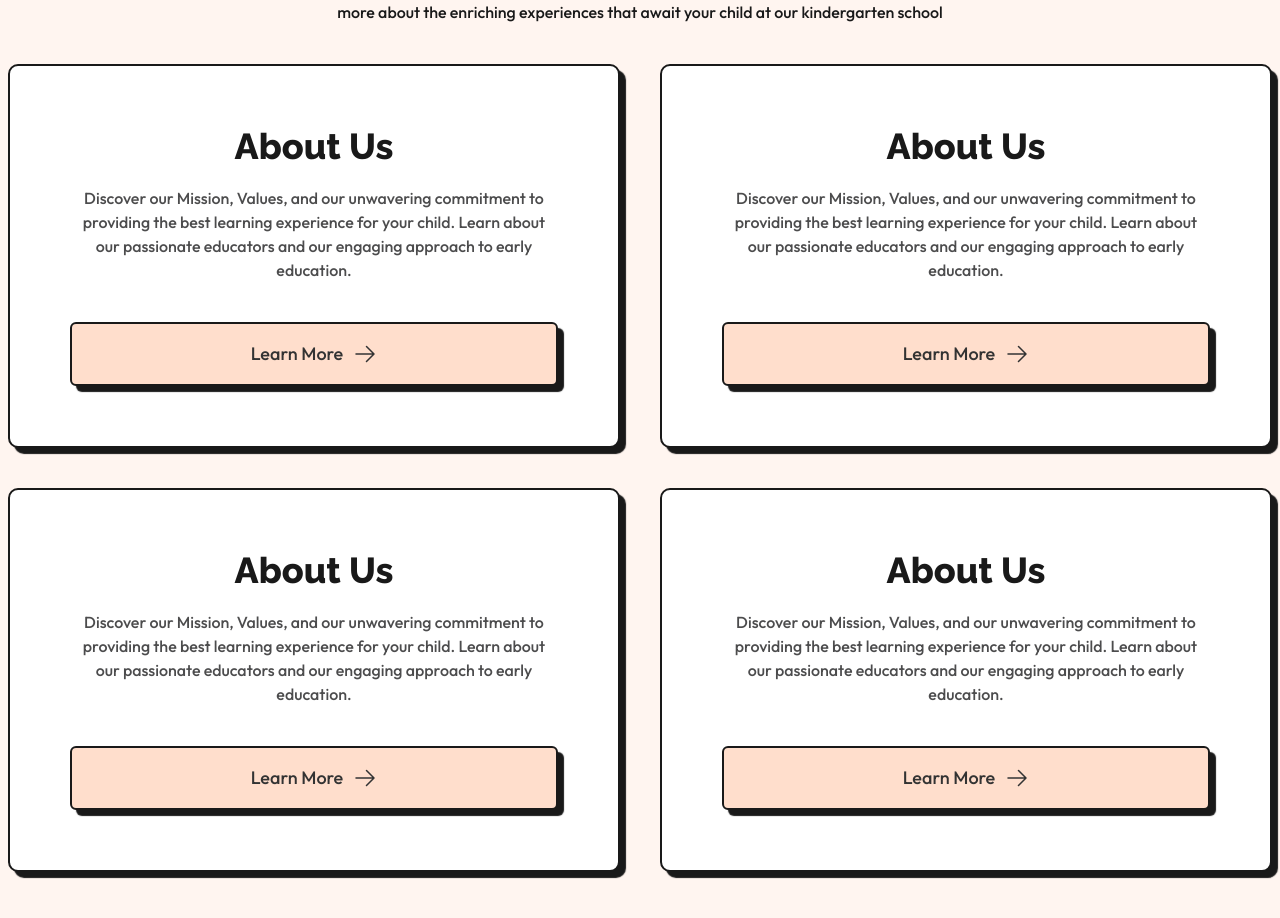
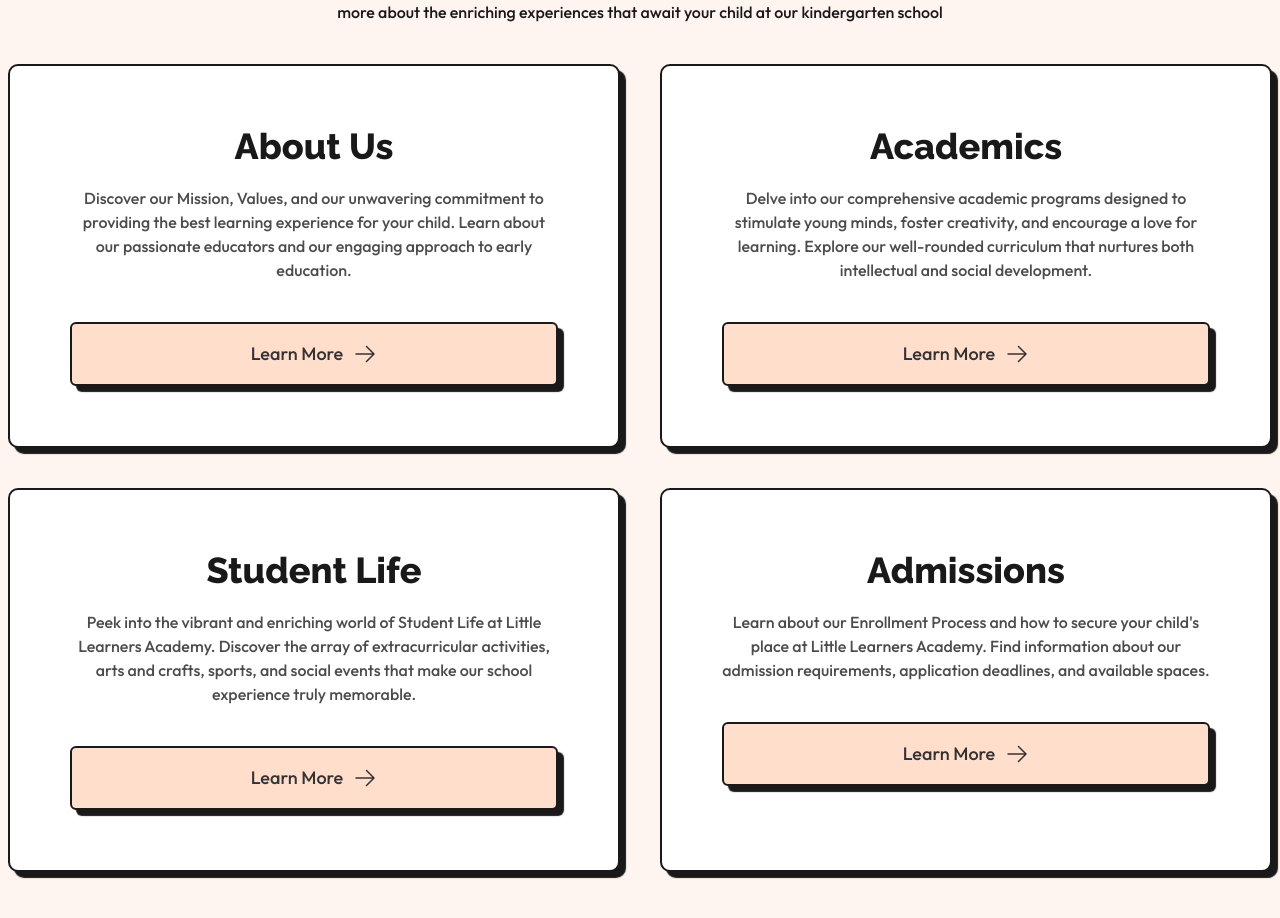
Before and after one commit to iabdwahab/little-learners, a Next.js app: page / in a window 1280 px wide. Shown: the part 3186-4104 px from the top of the page. Built offline with nearby package versions, Linux system fonts and the light colour scheme.

Commit message:
NavigatingSection: Adding dynamic data.

```diff
--- a/app/components/navigating_section/Index.tsx
+++ b/app/components/navigating_section/Index.tsx
@@ -1,5 +1,5 @@
+import { navigatingElements } from "@/app/data/navigatingSection";
 import SectionHeading from "../section_heading/Index";
-import PageCard from "./PageCard";
 
 function NavigatingSection() {
   return (
@@ -13,12 +13,7 @@ function NavigatingSection() {
         </SectionHeading.Description>
       </SectionHeading>
 
-      <div className="grid gap-10 lg:grid-cols-2">
-        <PageCard />
-        <PageCard />
-        <PageCard />
-        <PageCard />
-      </div>
+      <div className="grid gap-10 lg:grid-cols-2">{navigatingElements}</div>
     </section>
   );
 }
--- a/app/components/navigating_section/PageCard.tsx
+++ b/app/components/navigating_section/NavigatingCard.tsx
@@ -1,14 +1,12 @@
+import { NavigatingCardInterface } from "@/app/types/navigatingSection";
 import Link from "next/link";
 
-function PageCard() {
+function NavigatingCard({ title, description, url }: NavigatingCardInterface) {
   return (
     <div className="shadow-main rounded-[10px] border-2 bg-white p-10 text-center lg:p-[60px]">
-      <h4 className="font-raleway text-grey-10 mb-5 text-[28px] font-bold lg:text-4xl">About Us</h4>
-      <p className="text-grey-30 mb-[40px] font-medium">
-        Discover our Mission, Values, and our unwavering commitment to providing the best learning experience for your child. Learn about our passionate educators and our engaging approach to early
-        education.
-      </p>
-      <Link href="#" className="bg-orange-90 shadow-main flex items-center justify-center gap-2.5 rounded-md border-[2px] p-4 font-medium">
+      <h4 className="font-raleway text-grey-10 mb-5 text-[28px] font-bold lg:text-4xl">{title}</h4>
+      <p className="text-grey-30 mb-[40px] font-medium">{description}</p>
+      <Link href={url} className="bg-orange-90 shadow-main flex items-center justify-center gap-2.5 rounded-md border-[2px] p-4 font-medium">
         <span className="text-grey-20 lg:text-lg">Learn More</span>
         <svg xmlns="http://www.w3.org/2000/svg" viewBox="0 0 24 24" className="fill-grey-20 size-5 lg:size-6">
           <path
@@ -21,4 +19,4 @@ function PageCard() {
     </div>
   );
 }
-export default PageCard;
+export default NavigatingCard;
--- /dev/null
+++ b/app/data/navigatingSection.tsx
@@ -0,0 +1,35 @@
+import NavigatingCard from "../components/navigating_section/NavigatingCard";
+import { NavigatingCardInterface } from "../types/navigatingSection";
+
+const navigatingLinks: NavigatingCardInterface[] = [
+  {
+    id: 1,
+    title: "About Us",
+    description:
+      "Discover our Mission, Values, and our unwavering commitment to providing the best learning experience for your child. Learn about our passionate educators and our engaging approach to early education.",
+    url: "/about",
+  },
+  {
+    id: 2,
+    title: "Academics",
+    description:
+      "Delve into our comprehensive academic programs designed to stimulate young minds, foster creativity, and encourage a love for learning. Explore our well-rounded curriculum that nurtures both intellectual and social development.",
+    url: "/academics",
+  },
+  {
+    id: 3,
+    title: "Student Life",
+    description:
+      "Peek into the vibrant and enriching world of Student Life at Little Learners Academy. Discover the array of extracurricular activities, arts and crafts, sports, and social events that make our school experience truly memorable.",
+    url: "/student-life",
+  },
+  {
+    id: 4,
+    title: "Admissions",
+    description:
+      "Learn about our Enrollment Process and how to secure your child's place at Little Learners Academy. Find information about our admission requirements, application deadlines, and available spaces.",
+    url: "/admissions",
+  },
+];
+
+export const navigatingElements = navigatingLinks.map((link) => <NavigatingCard key={link.id} {...link} />);
--- /dev/null
+++ b/app/types/navigatingSection.ts
@@ -0,0 +1,6 @@
+export interface NavigatingCardInterface {
+  id: number;
+  title: string;
+  description: string;
+  url: string;
+}
```
